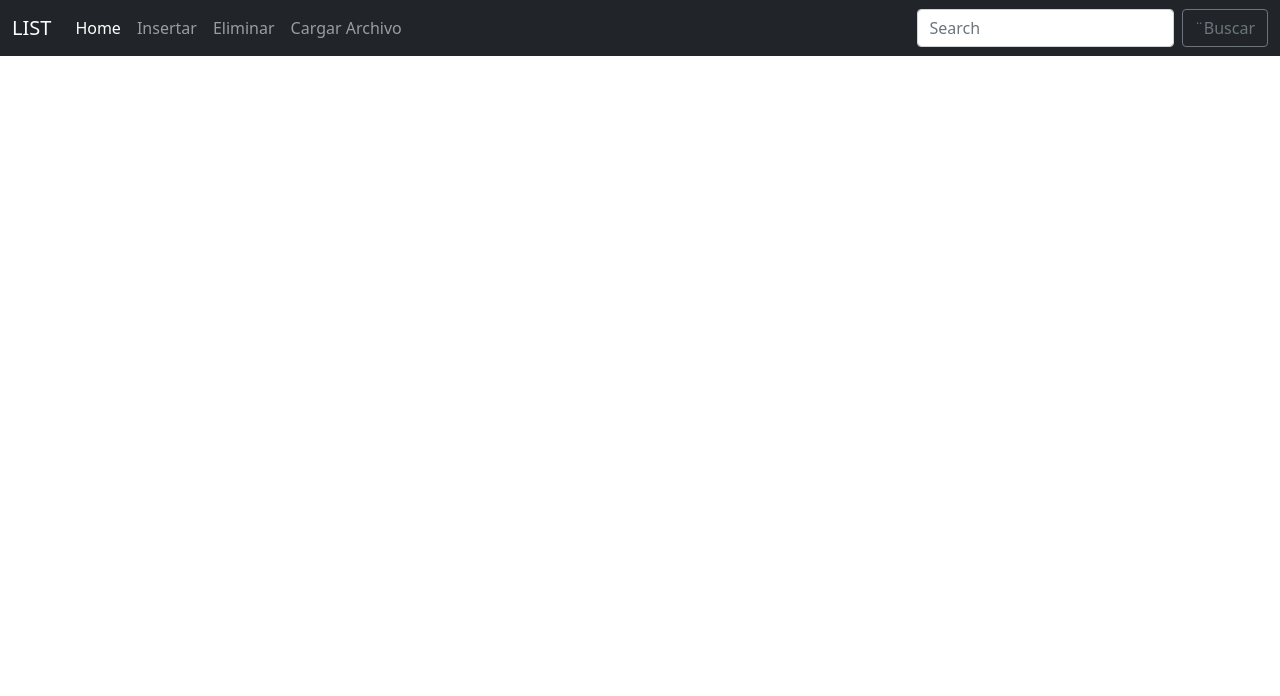
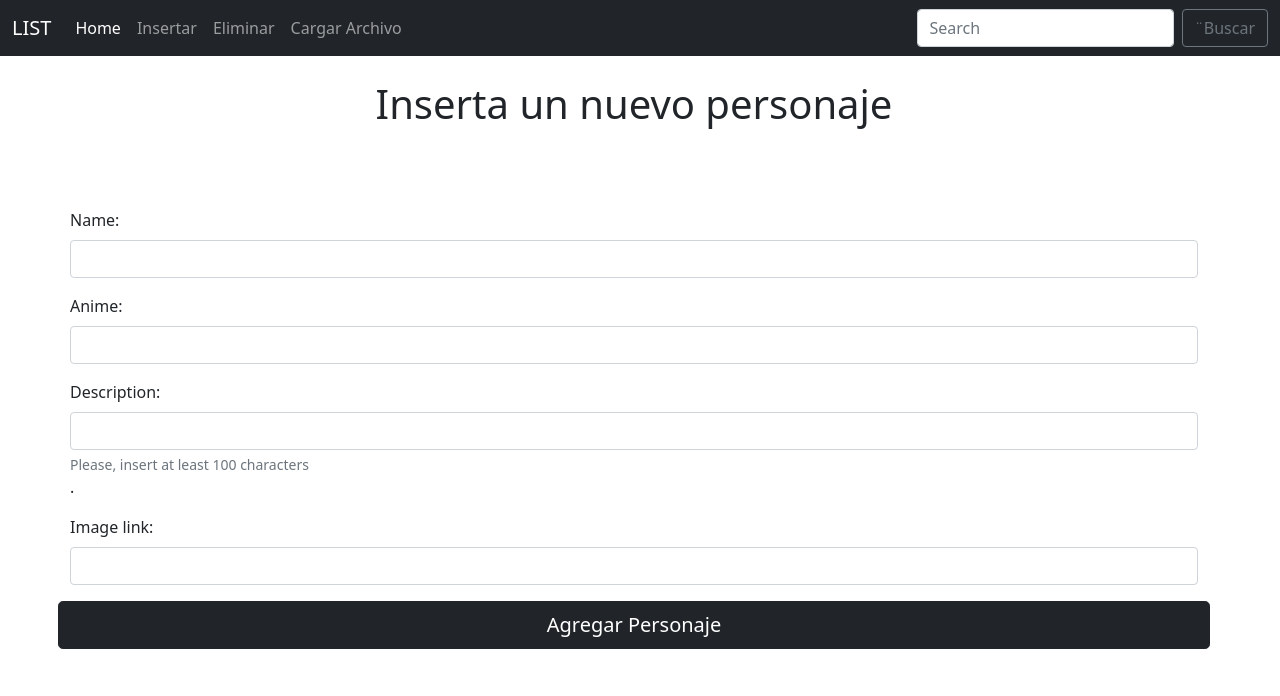
Before and after one commit to AbidelLux/Ejercicio-API-Flask-Django, a Django app: template frontend/app/templates/add.html in a window 1280 px wide. Shown: the top 696 px of the page. Run offline with Django 4.2, Linux system fonts and the light colour scheme; the template is opened without the code that fills it: values that come from a table or form of the project are taken from there, others are empty.

Commit message:
metodo post en para agregar y delete para personajes

```diff
--- a/frontend/app/forms.py
+++ b/frontend/app/forms.py
@@ -2,3 +2,12 @@ from django import forms
 
 class FileForm(forms.Form):
     file = forms.FileField(label='file')
+
+class AddForm(forms.Form):
+    name = forms.CharField(label="name")
+    anime = forms.CharField(label="anime")
+    desc = forms.CharField(label="desc")
+    image = forms.CharField(label="image")
+
+class DeleteForm(forms.Form):
+    name = forms.CharField(label='Nombre')
--- a/frontend/app/templates/add.html
+++ b/frontend/app/templates/add.html
@@ -1,5 +1,38 @@
 {% extends "base.html" %}
 {% block content %}
 
+<div class="container py-4">
+    <h1 style="text-align: center;"> Inserta un nuevo personaje </h1>
+  </div>
+  <div class="container py-5">
+  <div class="row">
+      <div class="col">
+        {% if form.errors %}
+        <p style="color: red;"> Por favor, completa todos los campos, todos son necesarios </p>
+        {% endif %}
+          <form action="/add/" method="POST">
+              {% csrf_token %}
+              <div class="mb-3">
+                  <label for="name" class="form-label">Name:</label>
+                  <input type="text" class="form-control" id="id_name" name ="name">
+              </div>
+                <div class="mb-3">
+                  <label for="anime" class="form-label">Anime:</label>
+                  <input type="text" class="form-control" id="id_anime" name ="anime">
+                  </div>
+              <div class="mb-3">
+                <label for="desc" class="form-label">Description:</label>
+                <input type="text" class="form-control" id="id_desc" name ="desc">
+                <div id="DescHelp" class="form-text">Please, insert at least 100 characters</div>.</div>
+              </div>
+              <div class="mb-3">
+                <label for="image" class="form-label">Image link:</label>
+                <input type="text" class="form-control" id="id_image" name="image">
+              </div>
+              <button type="submit" class="btn btn-dark btn-lg">Agregar Personaje</button>
+            </form>
+          </div>
+      </div>
+  </div>
 
 {% endblock content %}
```
Also changed, not shown: backend/main.py (+17 -0 lines), backend/manage.py (+7 -0 lines), frontend/app/templates/delete.html (+18 -1 lines), frontend/app/views.py (+26 -3 lines).
